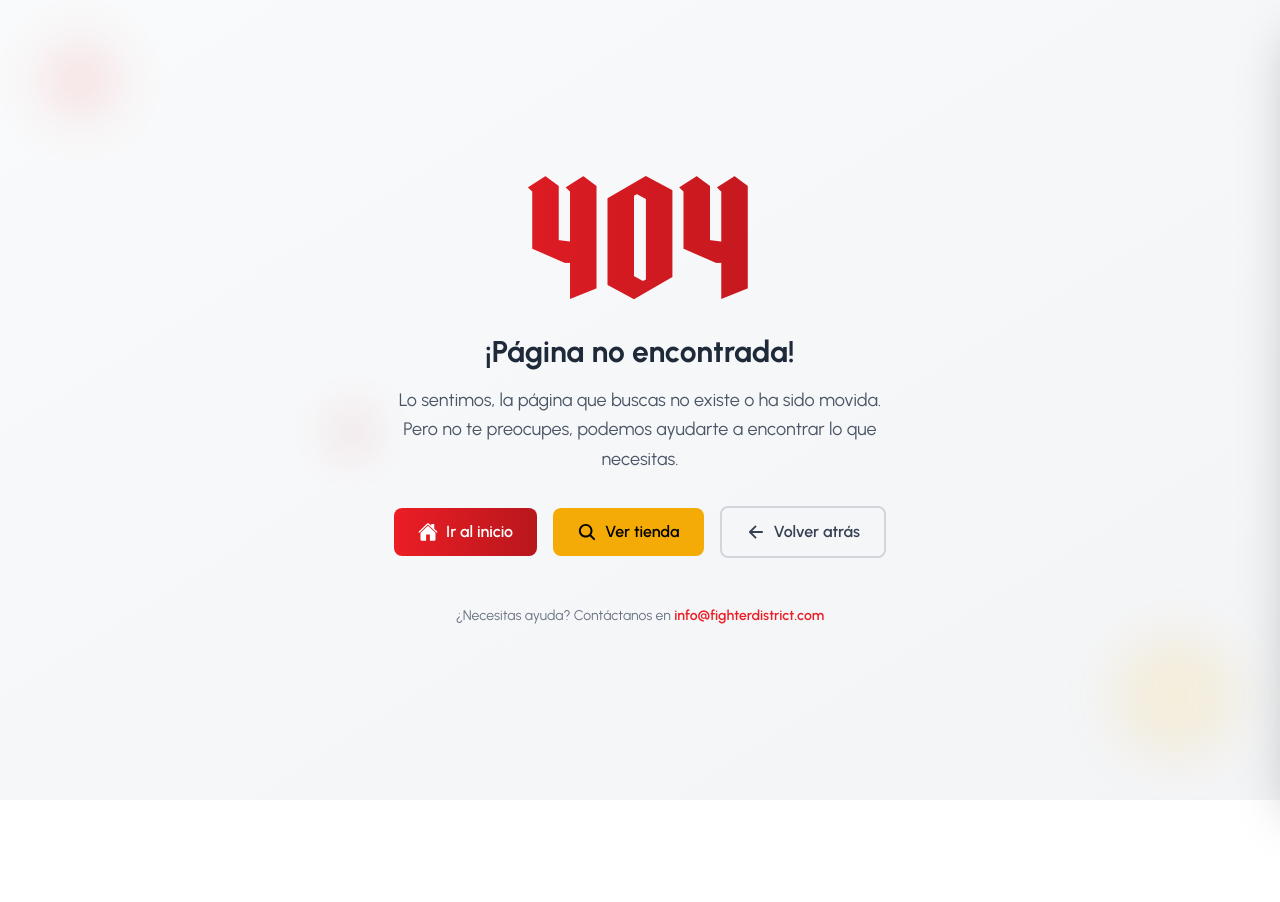
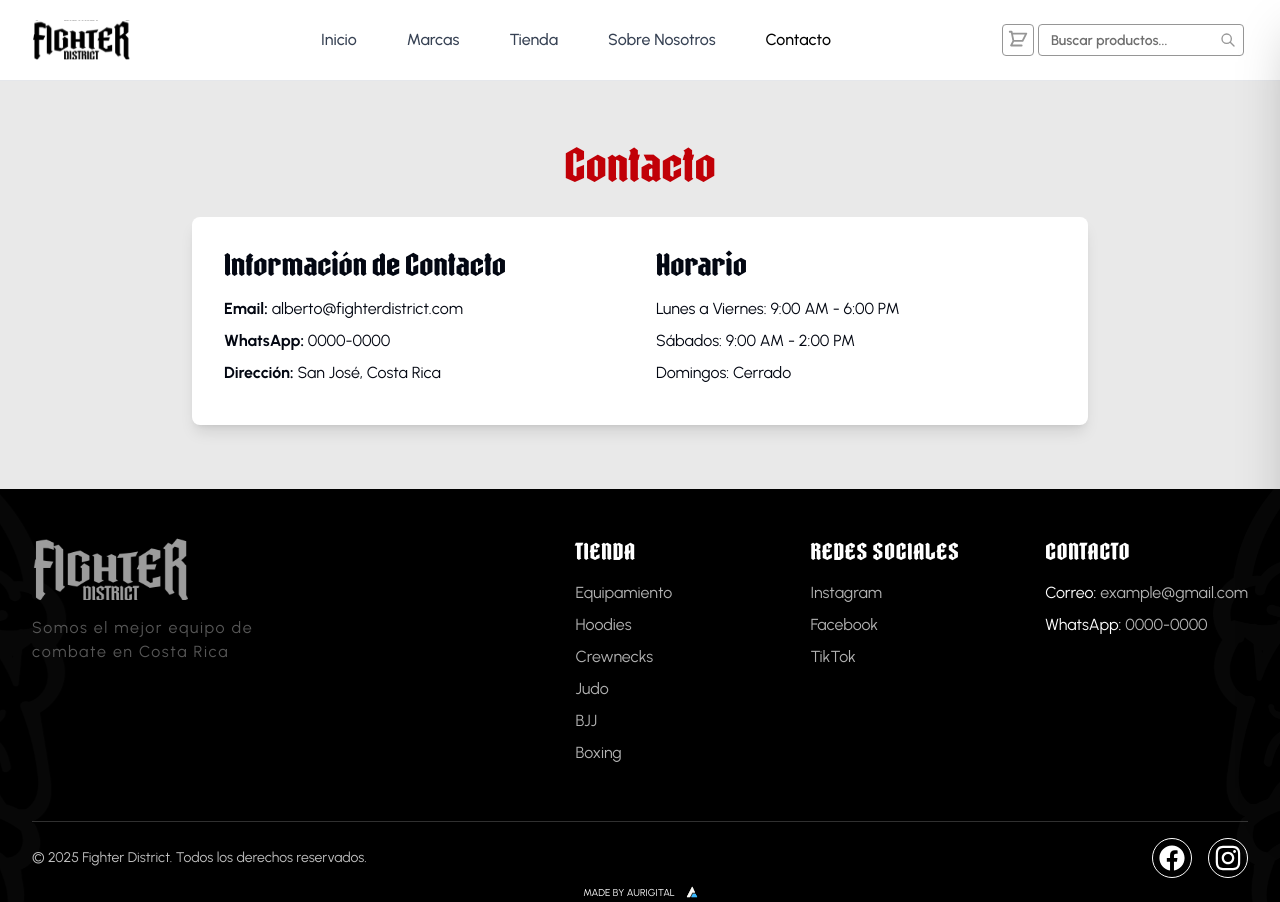
Before and after one commit to AndresAriasUrena/FighterDistrict, a Next.js app: page /contacto in a window 1280 px wide. Before the commit this address had no page. Before the commit the page ends 800 px from the top, so only its background shows below. Built offline with nearby package versions, Linux system fonts and the light colour scheme.

Commit message:
agrega placeholder sobre-nosotros y contacto

```diff
--- /dev/null
+++ b/src/app/(pages)/contacto/page.tsx
@@ -0,0 +1,37 @@
+// src/app/(pages)/contacto/page.tsx
+import Navbar from '@/components/Navbar';
+import Footer from '@/components/Footer';
+
+export default function ContactoPage() {
+  return (
+    <div className="min-h-screen bg-[#E9E9E9]">
+      <Navbar />
+      <div className="container mx-auto px-4 py-16">
+        <h1 className="text-4xl font-raven-bold text-center text-red-700 mb-8">Contacto</h1>
+        <div className="max-w-4xl mx-auto bg-white rounded-lg shadow-lg p-8">
+          <div className="grid md:grid-cols-2 gap-8 text-gray-950">
+            <div>
+              <h2 className="text-2xl font-bold mb-4">Información de Contacto</h2>
+              <p className="mb-2">
+                <strong>Email:</strong> alberto@fighterdistrict.com
+              </p>
+              <p className="mb-2">
+                <strong>WhatsApp:</strong> 0000-0000
+              </p>
+              <p className="mb-2">
+                <strong>Dirección:</strong> San José, Costa Rica
+              </p>
+            </div>
+            <div>
+              <h2 className="text-2xl font-bold mb-4">Horario</h2>
+              <p className="mb-2">Lunes a Viernes: 9:00 AM - 6:00 PM</p>
+              <p className="mb-2">Sábados: 9:00 AM - 2:00 PM</p>
+              <p>Domingos: Cerrado</p>
+            </div>
+          </div>
+        </div>
+      </div>
+      <Footer />
+    </div>
+  );
+}
--- /dev/null
+++ b/src/app/(pages)/sobre-nosotros/page.tsx
@@ -0,0 +1,24 @@
+// src/app/(pages)/sobre-nosotros/page.tsx
+import Navbar from '@/components/Navbar';
+import Footer from '@/components/Footer';
+
+export default function SobreNosotrosPage() {
+  return (
+    <div className="min-h-screen bg-[#E9E9E9]">
+      <Navbar />
+      <div className="container mx-auto px-4 py-16">
+        <h1 className="text-4xl font-raven-bold text-center text-red-700 mb-8">Sobre Nosotros</h1>
+        <div className="max-w-4xl mx-auto bg-white rounded-lg shadow-lg p-8">
+          <p className="text-lg text-gray-700 mb-4">
+            Somos el mejor equipo de combate en Costa Rica.
+          </p>
+          <p className="text-gray-600">
+            En Fighter District, nos dedicamos a proporcionar el mejor equipamiento
+            para atletas de combate y artes marciales.
+          </p>
+        </div>
+      </div>
+      <Footer />
+    </div>
+  );
+}
```
